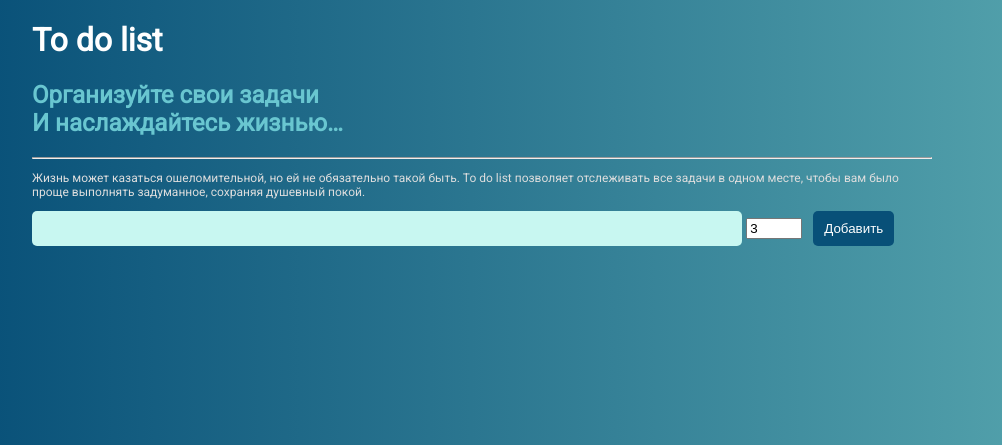
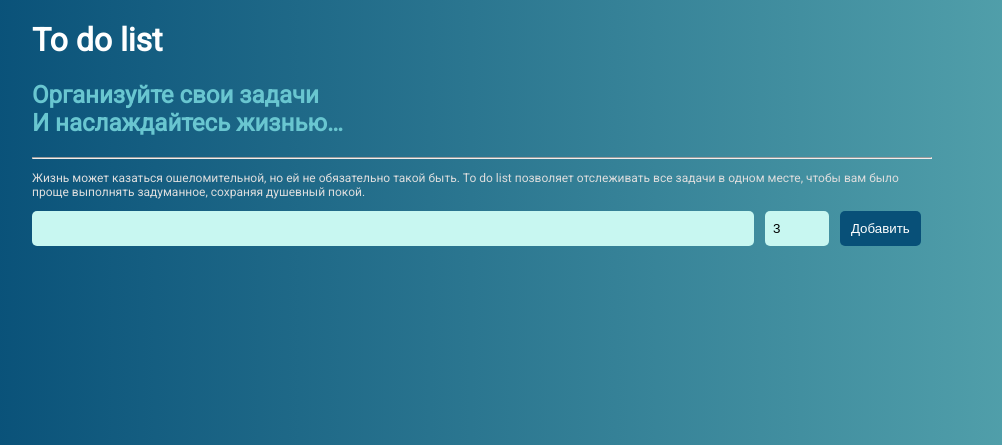
Before and after one commit to Beginner95/to-do-list, a PHP site: page / in a window 1280 px wide. Shown: the top 445 px of the page, without its empty margins (158-1160 px from the left). Run offline with PHP 8.4, Linux system fonts and the light colour scheme.

Commit message:
Поправил стил для измененного поля времени

```diff
--- a/css/main.css
+++ b/css/main.css
@@ -34,7 +34,7 @@ h2{
 }
 
 .addtolist input[type="text"]{
-    width: 76.7%;
+    width: 77.99%;
     padding: 10px;
     border: none;
     border-radius: 5px;
@@ -42,8 +42,8 @@ h2{
     outline: none;
 }
 
-.addtolist input[type="time"]{
-    padding: 8px 8px 7px 8px;
+.addtolist input[type="number"]{
+    padding: 10px 8px;
     border: none;
     border-radius: 5px;
     background: #c8f7f1;
```
